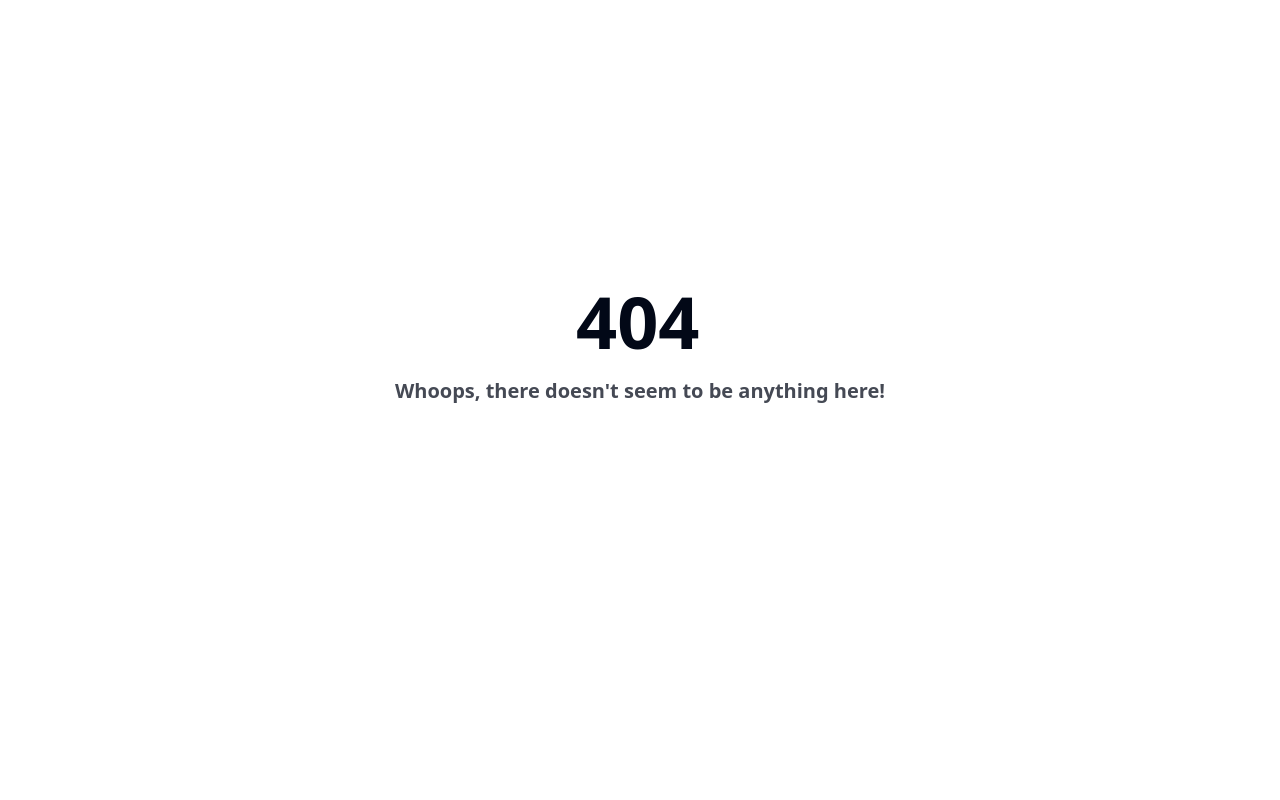
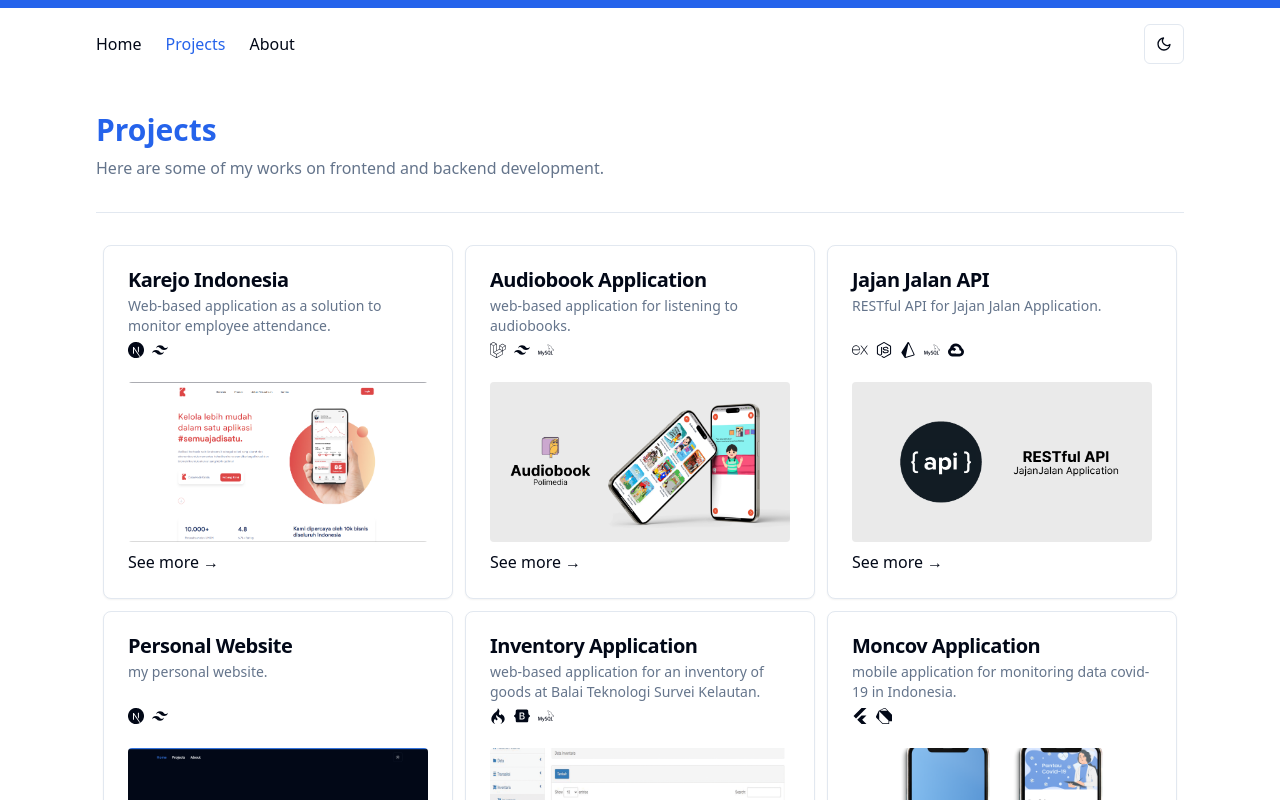
Before and after one commit to asyarbre/personal-website, a Next.js app: page /projects in a window 1280 px wide. Before the commit this address had no page. Shown: the top 800 px of the page. Built offline with nearby package versions, Linux system fonts and the light colour scheme.

Commit message:
feat: add projects page

```diff
--- /dev/null
+++ b/src/components/content/Projects/Project.tsx
@@ -0,0 +1,23 @@
+import DataProjects from '@/data/projects';
+
+import { ProjectCard } from '@/components/elements/ProjectCard';
+import { Separator } from '@/components/ui/separator';
+
+export default function Project() {
+  return (
+    <section className='flex-col'>
+      <div className='layout my-8'>
+        <h2 className='text-primary'>Projects</h2>
+        <p className='text-muted-foreground'>
+          Here are some of my works on frontend and backend development.
+        </p>
+        <Separator className='my-8' />
+        <div className='mt-4 flex flex-wrap justify-center gap-3'>
+          {DataProjects.map((project) => (
+            <ProjectCard key={project.title} project={project} />
+          ))}
+        </div>
+      </div>
+    </section>
+  );
+}
--- /dev/null
+++ b/src/pages/projects.tsx
@@ -0,0 +1,12 @@
+import Project from '@/components/content/Projects/Project';
+import Layout from '@/components/Layout/Layout';
+
+export default function projects() {
+  return (
+    <Layout>
+      <main>
+        <Project />
+      </main>
+    </Layout>
+  );
+}
```
Also changed, not shown: public/projects/personal-website.png (added).
